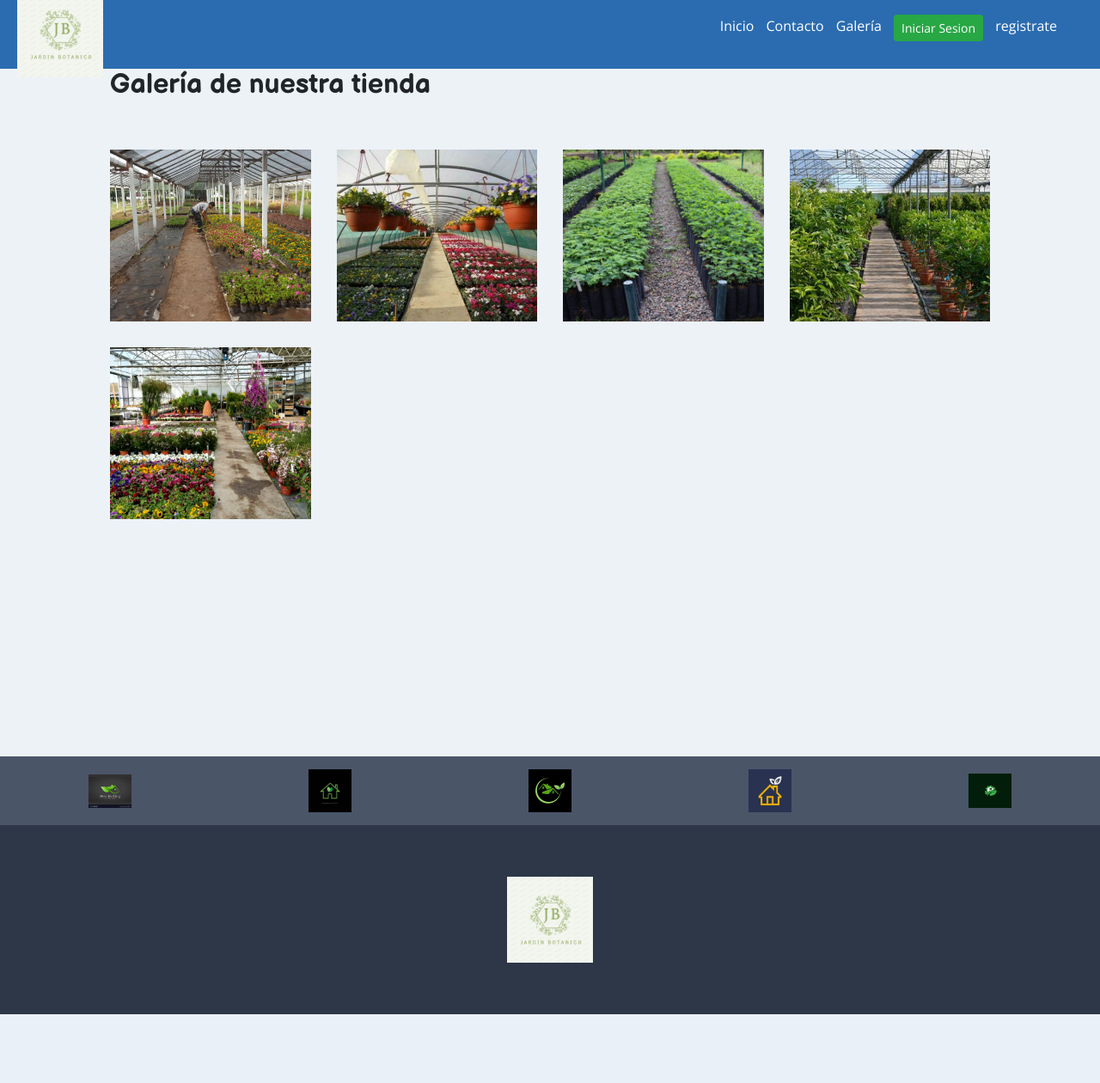
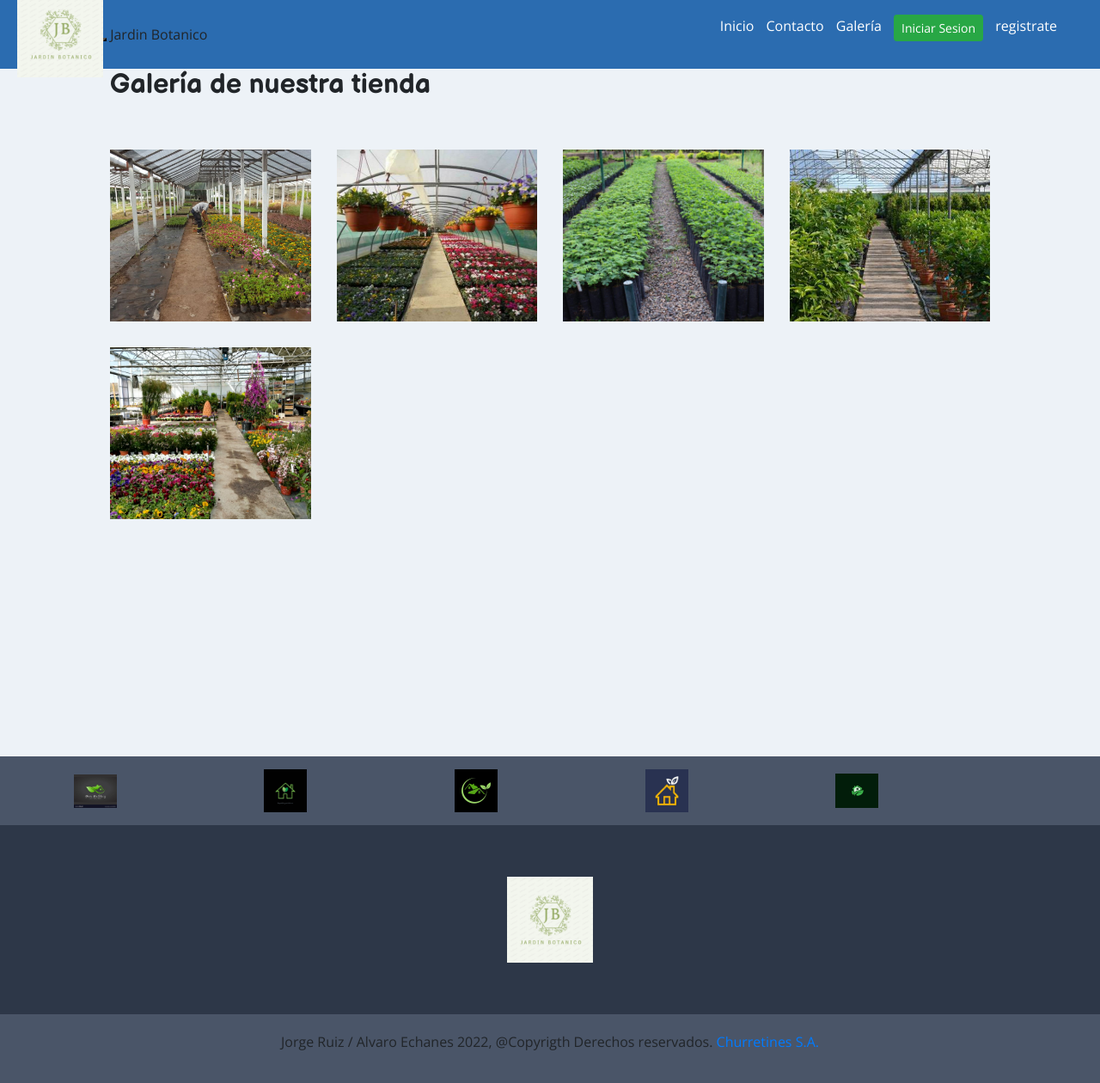
Before and after one commit to aaechaness/Django_EchanesRuiz_001v, a Django app: page /galeria/ in a window 1280 px wide. Shown: the whole page at 86% size. Before the commit the page ends 1180 px from the top, so only its background shows below. Run offline with Django 4.2, Linux system fonts and the light colour scheme; some libraries are stand-ins or nearby versions.

Commit message:
Django_EchanesRuiz_001v
Django_EchanesRuiz_001v

```diff
--- a/JardinBotanico/app/templates/app/base.html
+++ b/JardinBotanico/app/templates/app/base.html
@@ -19,6 +19,16 @@
         <img class="menu" src="{% static 'app/img/menuiconwhite.png' %}" alt="menu" id="menu">
         <div class="contenedor_logo">
             <img  class="logo"  src="{% static 'app/img/Logo.png' %}" alt="logo">
+    <!-- Brand and togglese agrupan para una mejor visualización móvil -->
+    <div class="navbar-header">
+        <button type="button" class="navbar-toggle collapsed" data-toggle="collapse" data-target="#bs-example-navbar-collapse-1">
+            <span class="sr-only">Toggle navigation</span>
+            <span class="icon-bar"></span>
+            <span class="icon-bar"></span>
+            <span class="icon-bar"></span>
+        </button>
+        <a class="" >Jardin Botanico</a>
+    </div>
         </div>
 
         <div>
@@ -74,7 +84,7 @@
         {% endblock %}
 
     </div>
-
+<!----------------------------------------------------------------------FOOTER-->
     <footer>
         <div class="marcas">
             <img src="{% static 'app/img/footer/apple.jpg' %}" alt="apple">
@@ -82,12 +92,17 @@
             <img src="{% static 'app/img/footer/verde.jpg' %}" alt="verde">
             <img src="{% static 'app/img/footer/verde3.jpg' %}" alt="verde3">
             <img src="{% static 'app/img/footer/verde4.jpg' %}" alt="verde4">
+            <a href="https://www.facebook.com"><i class="fa fa-facebook"></i></a>
         </div>
         <div class="logo_footer">
             <img src="{% static 'app/img/Logo.png' %}" alt="logo">
         </div>
+        <div class="marcas">
+              <p>Jorge Ruiz / Alvaro Echanes 2022, @Copyrigth Derechos reservados. <a href="" rel="nofollow">Churretines S.A.</a></p>
+          </div>
     </footer>
 
+<!----------------------------------------------------------------------FOOTER-->
     <script src="https://ajax.googleapis.com/ajax/libs/jquery/3.1.1/jquery.min.js"></script>
 
     <script src="{% static 'app/js/menu.js' %}"></script>
```
